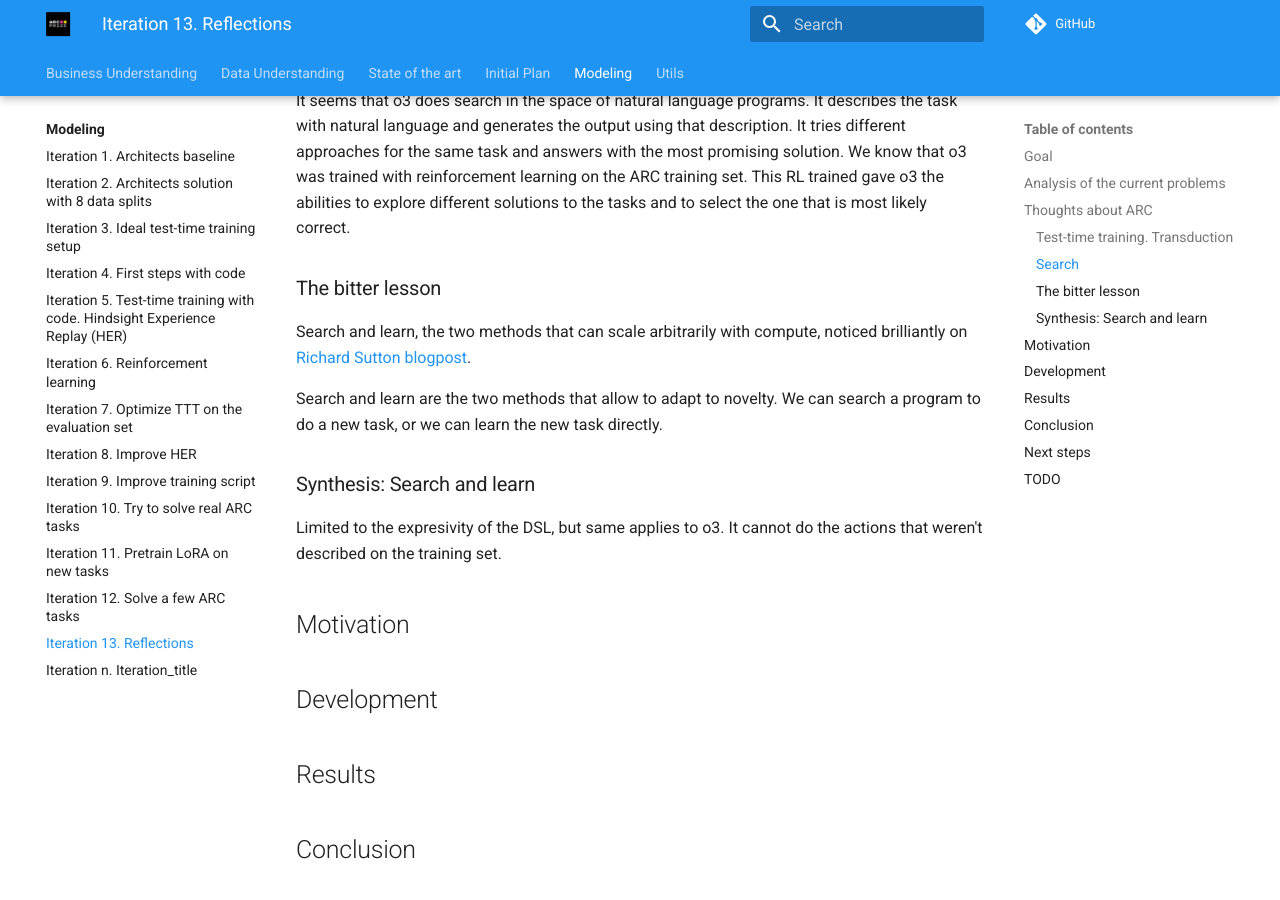
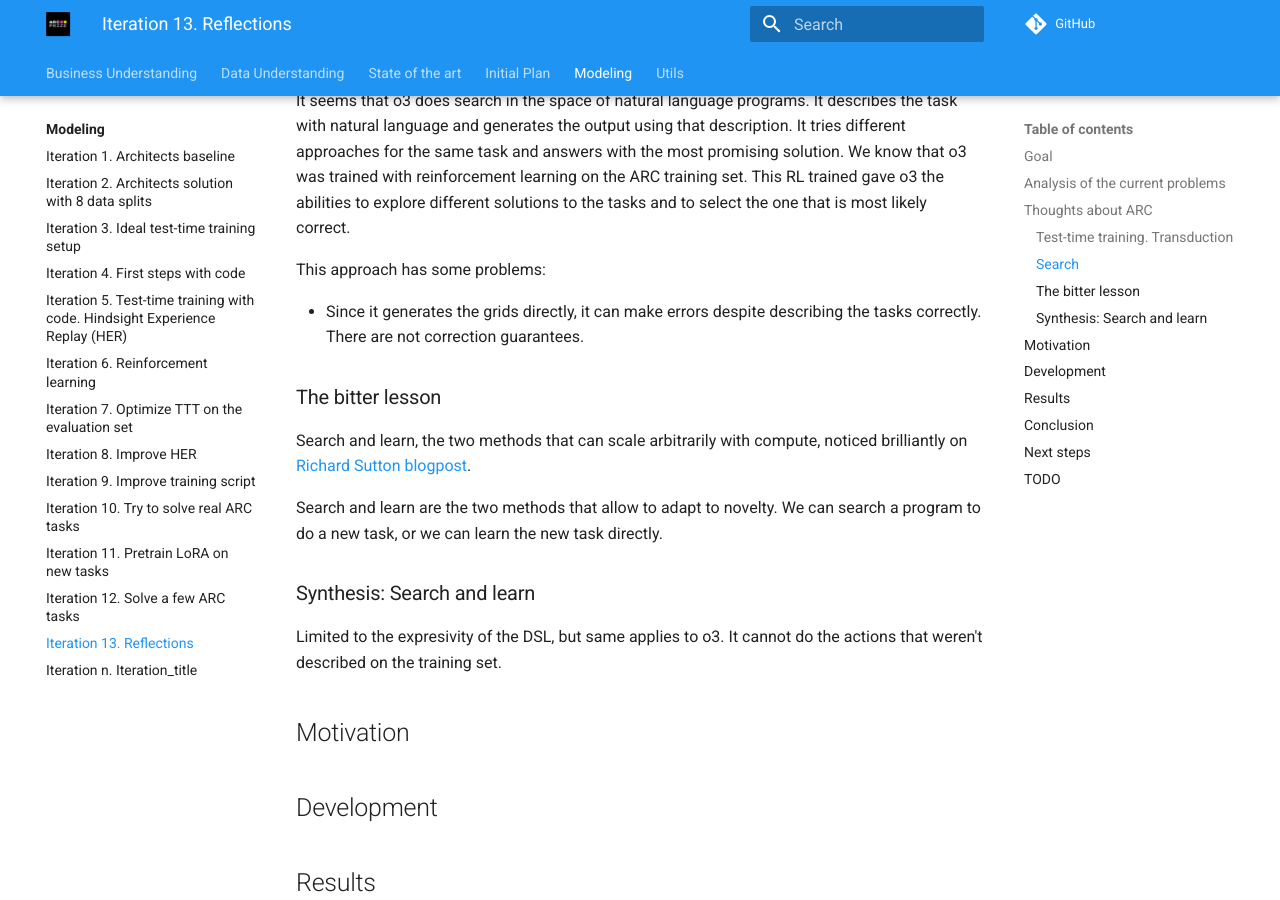
Before and after one commit to ironbar/arc25, an MkDocs documentation site: the page built from docs/modeling/Iteration_13_reflections.md, in a window 1280 px wide and 900 px high, scrolled down 1025 px. Built offline with MkDocs 1.6.1 and Material for MkDocs 9.7.7, drawn with Linux system fonts in a browser that asks for light colours; comment, search, counter and statistics services are not loaded.

Commit message:
added thoughts

```diff
--- a/docs/modeling/Iteration_13_reflections.md
+++ b/docs/modeling/Iteration_13_reflections.md
@@ -47,6 +47,10 @@ for the same task and answers with the most promising solution.
 We know that o3 was trained with reinforcement learning on the ARC training set. This RL trained
 gave o3 the abilities to explore different solutions to the tasks and to select the one that is most likely correct.
 
+This approach has some problems:
+
+- Since it generates the grids directly, it can make errors despite describing the tasks correctly. There are not correction guarantees.
+
 ### The bitter lesson
 
 Search and learn, the two methods that can scale arbitrarily with compute, noticed brilliantly on [Richard Sutton blogpost](http://www.incompleteideas.net/IncIdeas/BitterLesson.html).
```
